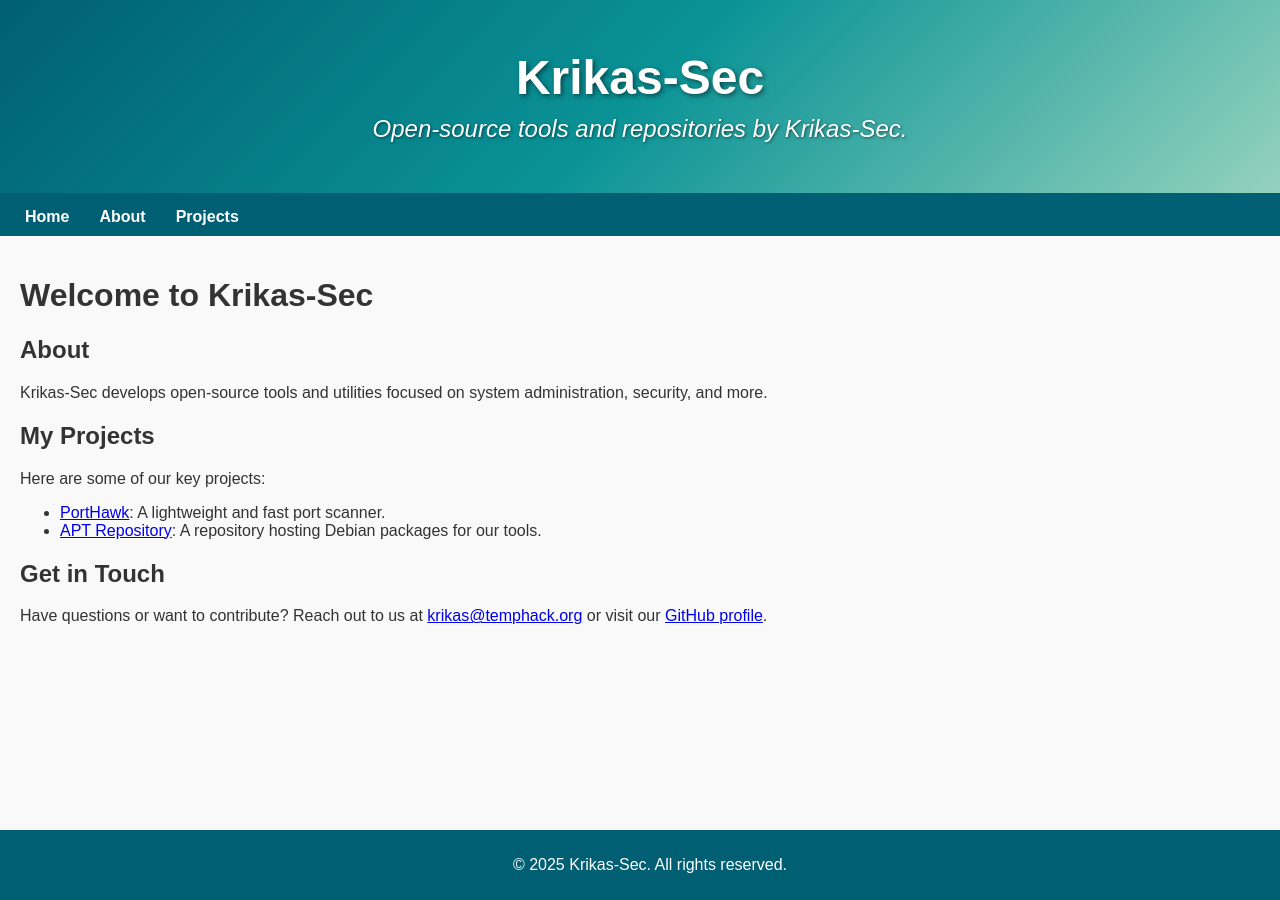
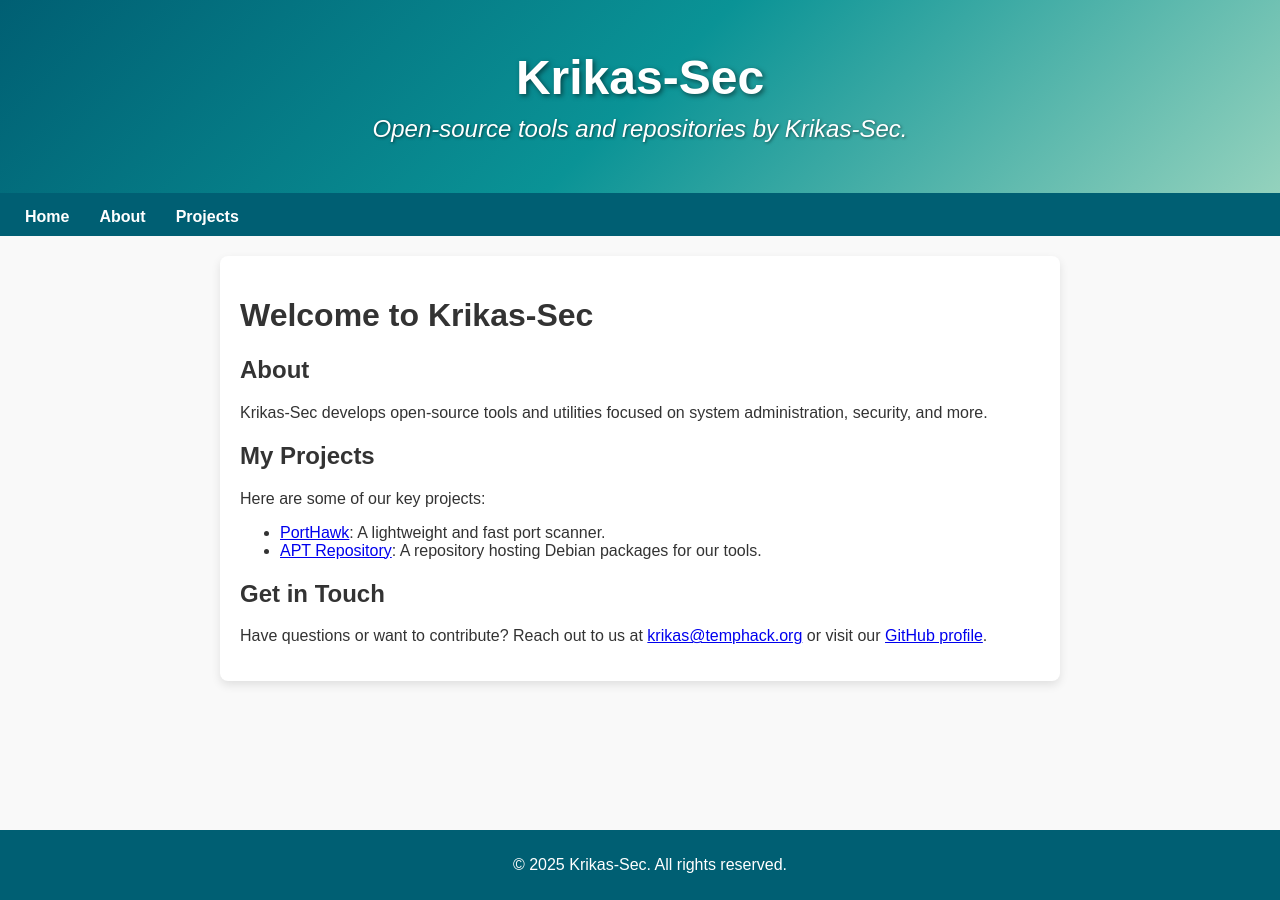
Before and after one commit to Krikas-Sec/Krikas-Sec.github.io, a Jekyll site: the page built from index.md, in a window 1280 px wide. Built offline with Jekyll 4.4.1, drawn with Linux system fonts in a browser that asks for light colours; our own code applies the rules of GitHub Pages for plain Markdown files.

Commit message:
Added custom styles for code boxes and syntax highlighting

```diff
--- a/_layouts/default.html
+++ b/_layouts/default.html
@@ -21,7 +21,9 @@
         </nav>
     </header>
     <main>
-        {{ content }}
+        <div class="content">
+            {{ content }}
+        </div>
     </main>
     <footer>
         <p>© 2025 Krikas-Sec. All rights reserved.</p>
--- a/assets/css/style.css
+++ b/assets/css/style.css
@@ -65,3 +65,40 @@ footer {
     font-style: italic;
     text-shadow: 1px 1px 3px rgba(0, 0, 0, 0.5); /* Lägger till textskugga */
 }
+
+.content {
+    max-width: 800px; /* Begränsar bredden till 800px */
+    margin: 0 auto; /* Centrerar innehållet på sidan */
+    padding: 20px; /* Lägger till inre marginaler för bättre läsbarhet */
+    background-color: #ffffff; /* Vit bakgrund för tydlighet */
+    box-shadow: 0 4px 10px rgba(0, 0, 0, 0.1); /* Subtil skugga för djup */
+    border-radius: 8px; /* Rundar hörnen */
+}
+
+/* För inbäddade kodblock */
+code {
+    background-color: #f4f4f4;
+    color: #333;
+    padding: 2px 5px;
+    border-radius: 5px;
+    font-family: 'Courier New', Courier, monospace;
+    font-size: 0.95em;
+}
+
+/* För kodblock med flera rader */
+pre {
+    background-color: #282c34;
+    color: #abb2bf;
+    padding: 15px;
+    border-radius: 8px;
+    font-family: 'Courier New', Courier, monospace;
+    overflow-x: auto; /* Gör kodblock scrollbara horisontellt */
+    line-height: 1.5;
+    font-size: 0.95em;
+    box-shadow: 0 4px 10px rgba(0, 0, 0, 0.1);
+}
+
+/* Gör syntaxen tydligare */
+pre code {
+    color: #abb2bf;
+}
```
